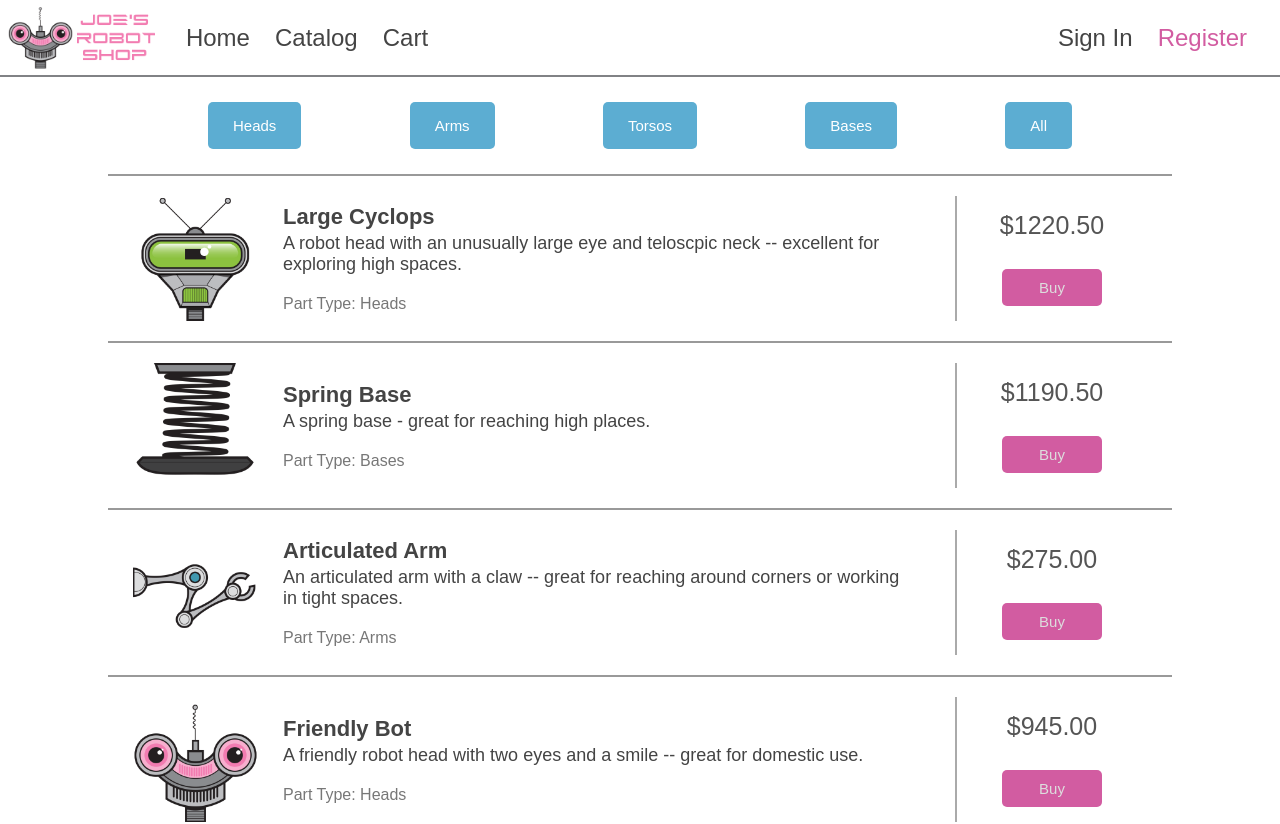
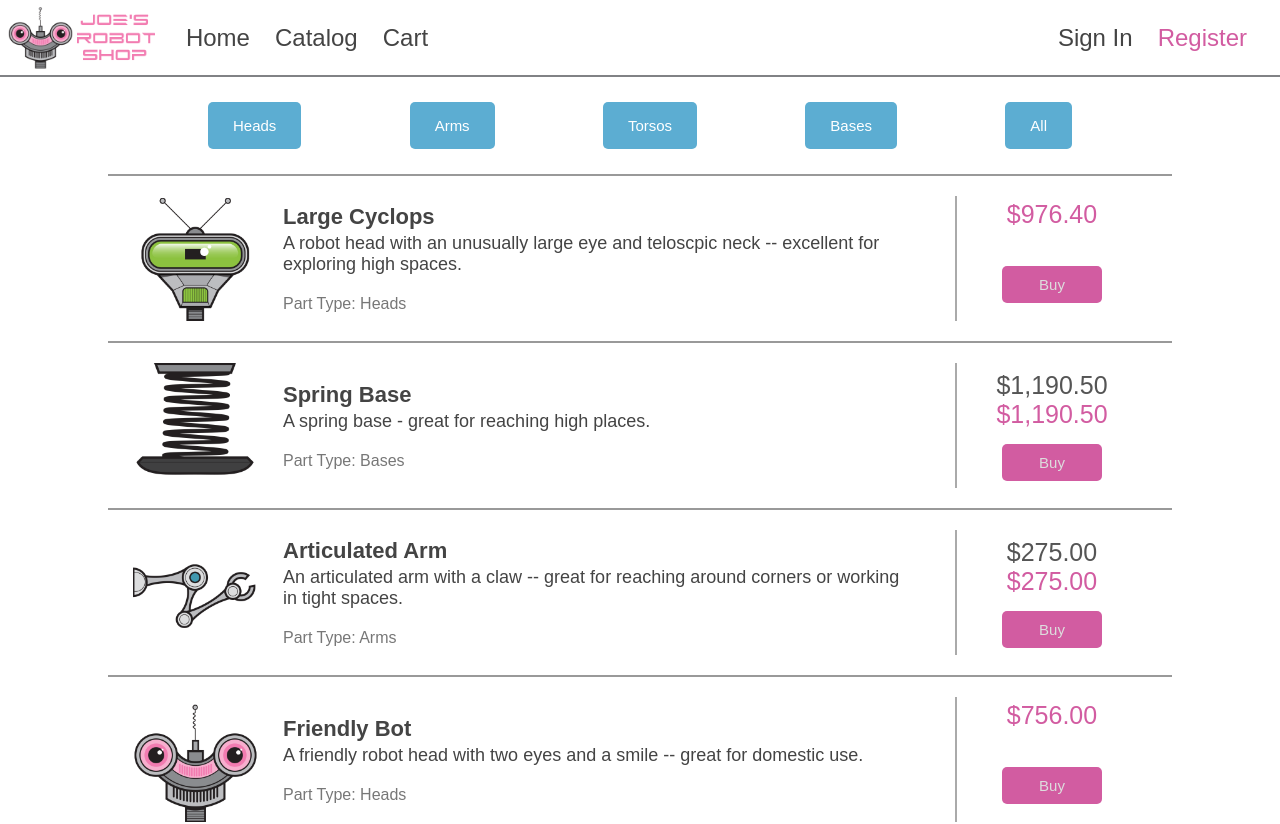
Before and after one commit to Abd-ELrahmanHamza/Angular-learning, an Angular app in the folder joes-robot-shop/: page / in a window 1280 px wide. Shown: the top 824 px of the page. Built offline with nearby package versions, Linux system fonts and the light colour scheme.

Commit message:
pipes and conditional rendering

```diff
--- a/joes-robot-shop/src/app/catalog/catalog.component.css
+++ b/joes-robot-shop/src/app/catalog/catalog.component.css
@@ -73,3 +73,8 @@
   padding: 10px;
   width: 100px;
 }
+
+.discount {
+  margin-top: -15px;
+  color: #d25ca1;
+}
--- a/joes-robot-shop/src/app/catalog/catalog.component.html
+++ b/joes-robot-shop/src/app/catalog/catalog.component.html
@@ -11,15 +11,20 @@
     <li class="product-item" *ngFor="let product of getFilteredProducts()">
       <div class="product">
         <div class="product-details">
-          <img [src]="getImageUrl(product)" [alt]="product.name" />
+          <img [src]="getImageUrl(product)" [alt]="product?.name" />
           <div class="product-info">
-            <div class="name">{{ product.name }}</div>
-            <div class="description">{{ product.description }}</div>
-            <div class="category">Part Type: {{ product.category }}</div>
+            <div class="name">{{ product?.name }}</div>
+            <div class="description">{{ product?.description }}</div>
+            <div class="category">Part Type: {{ product?.category }}</div>
           </div>
         </div>
         <div class="price">
-          <div>${{ product.price.toFixed(2) }}</div>
+          <div *ngIf="product.discount === 0">
+            {{ product.price | currency : "USD" }}
+          </div>
+          <div class="discount">
+            {{ product.price * (1 - product.discount) | currency : "USD" }}
+          </div>
           <button class="cta">Buy</button>
         </div>
       </div>
```
Lines whose indentation alone changed are shown as unchanged.
